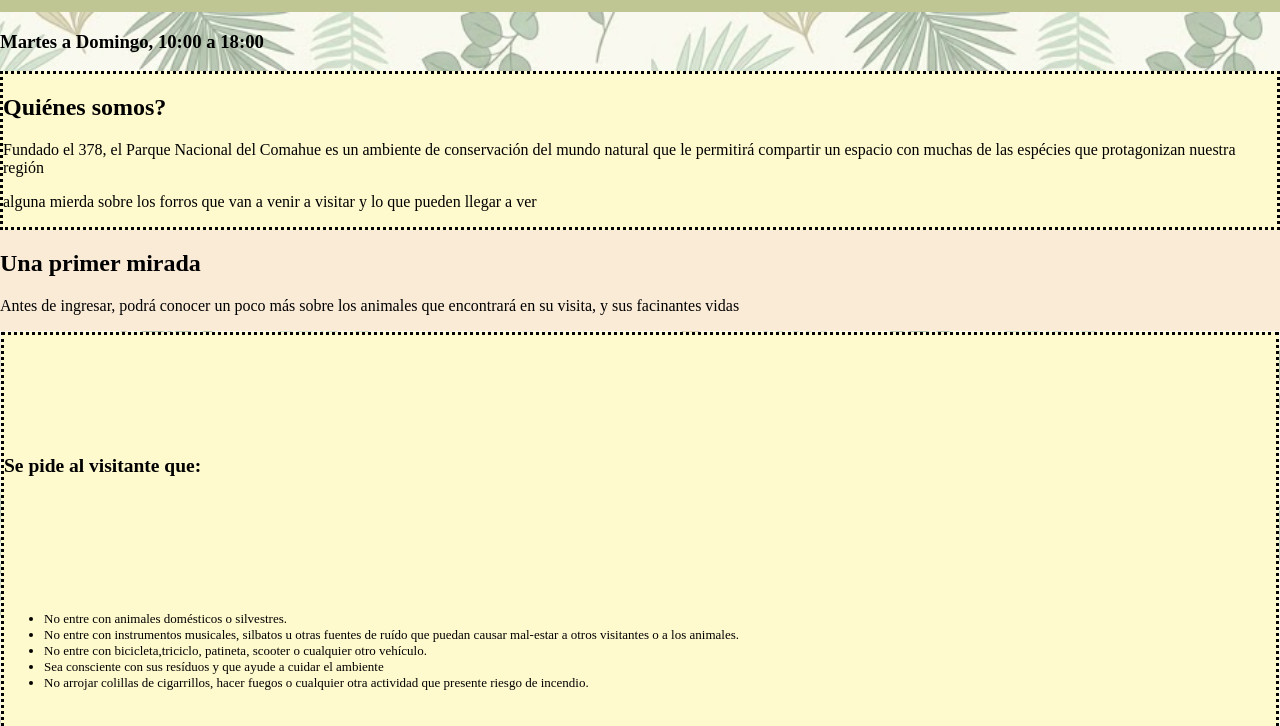
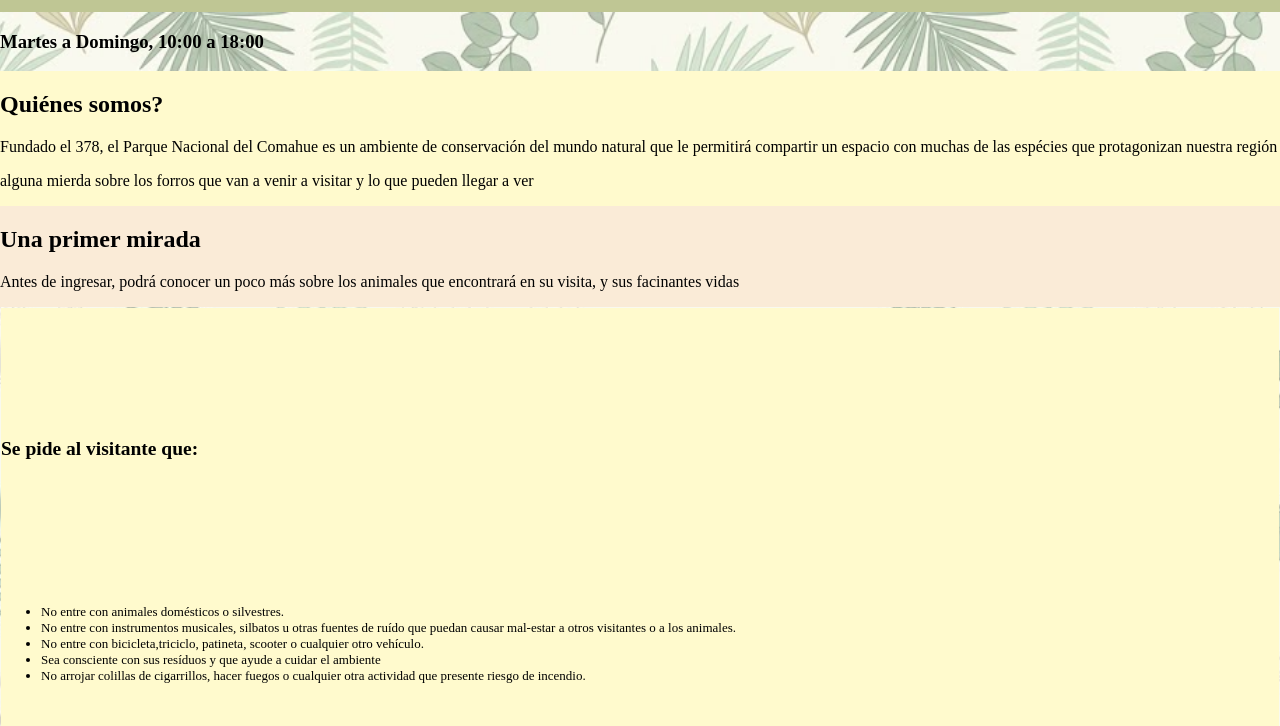
Before and after one commit to DiegoGalvan421/LabTpFInal, a plain HTML site: page PaginaPrincipal.html in a window 1280 px wide. Shown: the part 74-800 px from the top of the page. Drawn offline with Linux system fonts and the light colour scheme.

```diff
--- a/Principal.css
+++ b/Principal.css
@@ -17,8 +17,7 @@
 .SobreParque{
     background-color: lemonchiffon;
     border-radius: 32;
-    border-style: dotted;
-    border-color: black;
+
 }
 .Fauna{
     background-color: #faebd7;
@@ -31,8 +30,6 @@
     justify-content: space-evenly;
     background-color: lemonchiffon;
     border-radius: 32;
-    border-style: dotted;
-    border-color: black;
     flex-grow: 1;
     font-size: small;
 }
```
